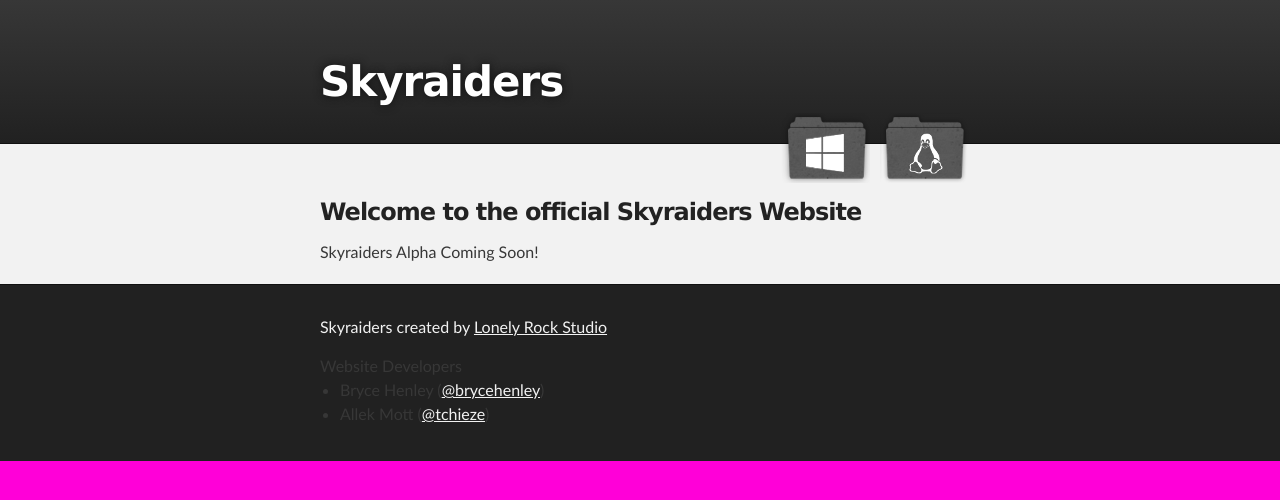
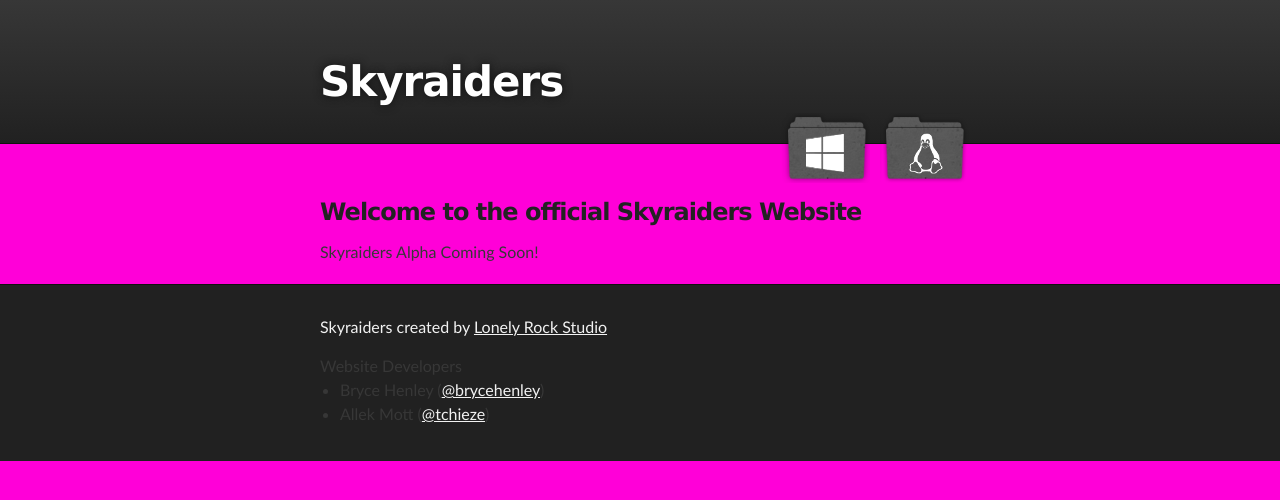
Before and after one commit to SysStudio/skyraiders-web, a PHP site: page / in a window 1280 px wide. Shown: the top 500 px of the page. Run offline with PHP 8.4, Linux system fonts and the light colour scheme.

Commit message:
format test

```diff
--- a/stylesheets/stylesheet.css
+++ b/stylesheets/stylesheet.css
@@ -355,7 +355,6 @@ Full-Width Styles
 }
 
 #main_content_wrap {
-  background: #f2f2f2;
   border-top: 1px solid #111;
   border-bottom: 1px solid #111;
 }
```
